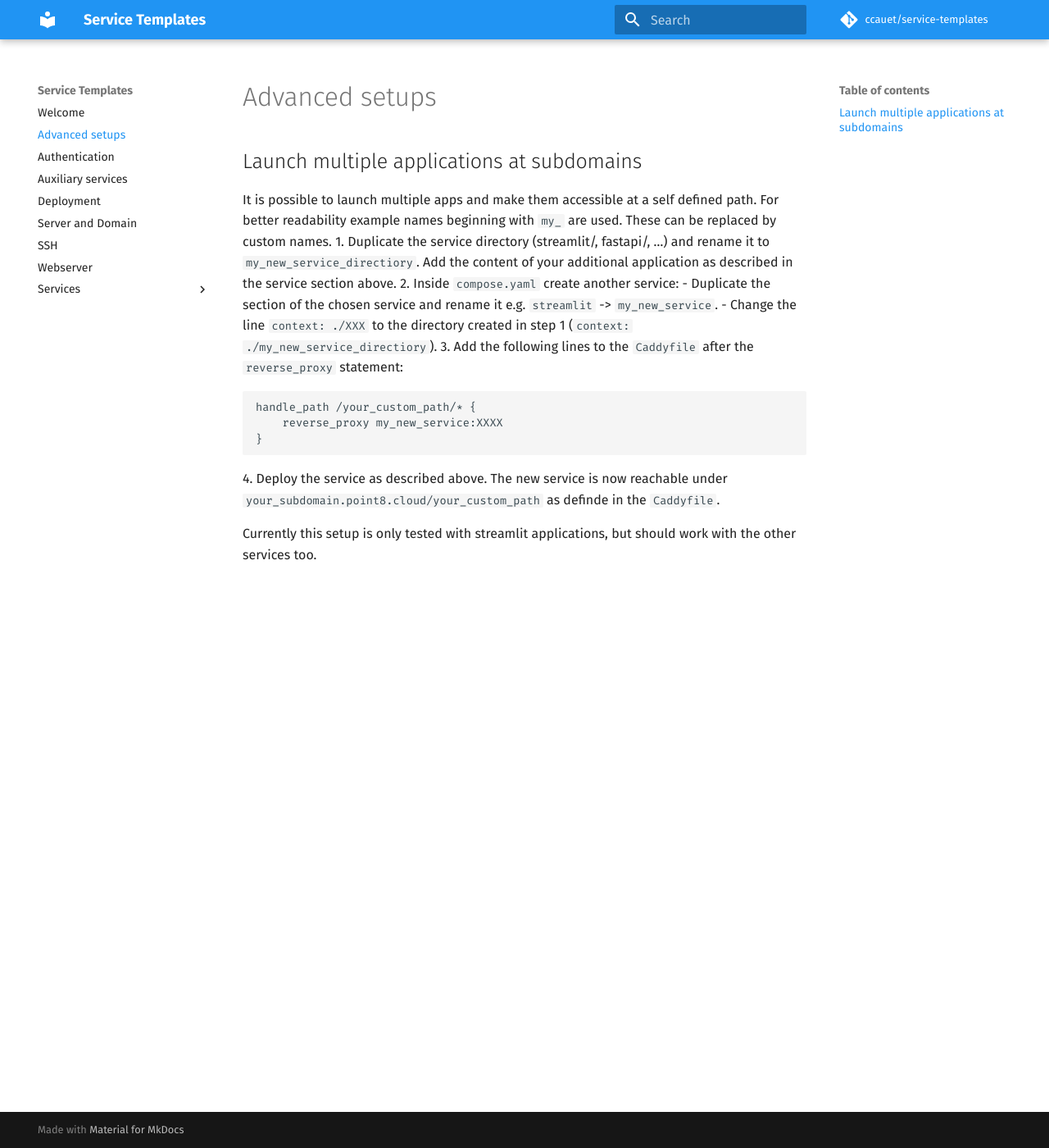
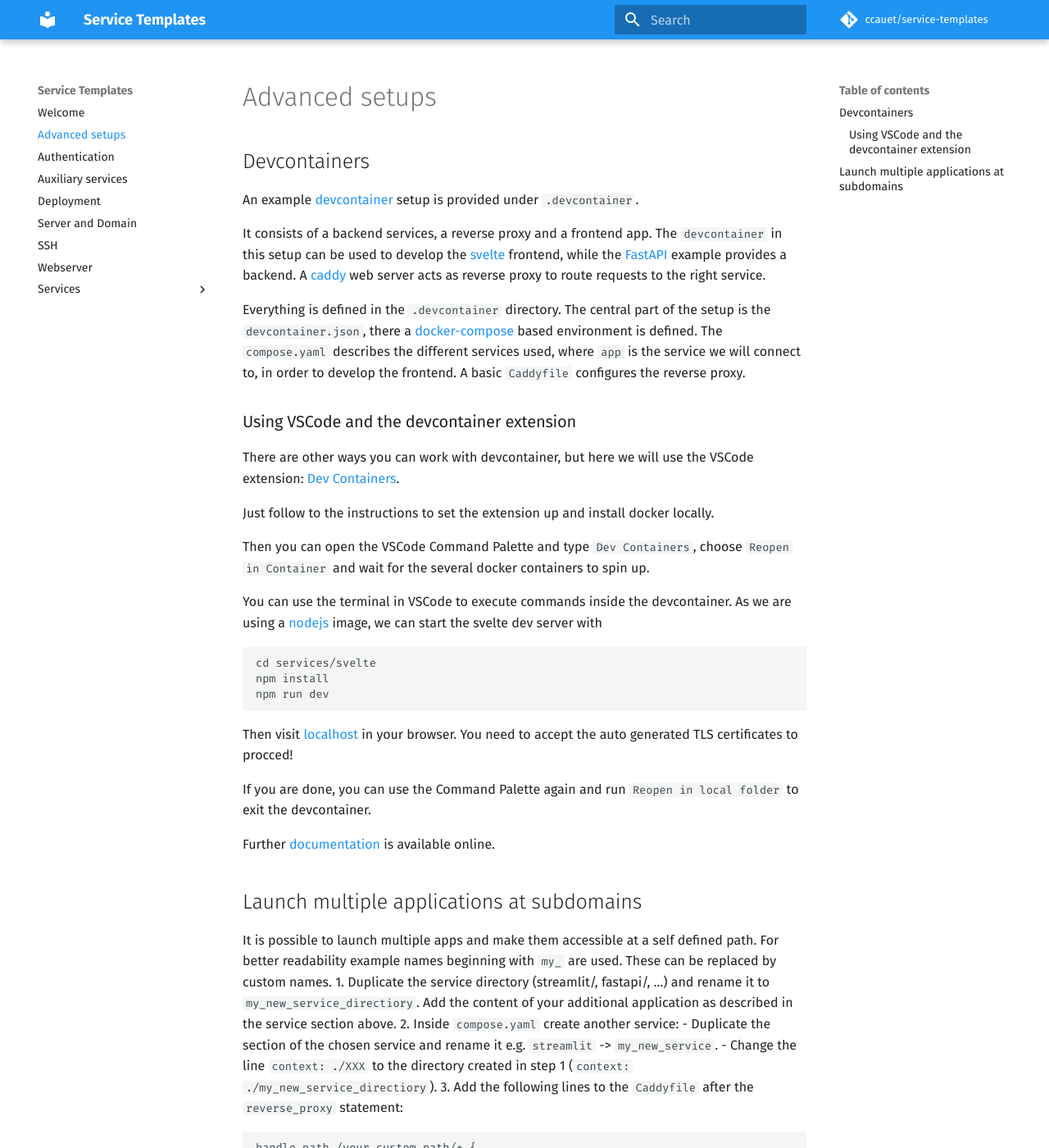
Before and after one commit to point8/service-templates, an MkDocs documentation site: the page built from docs/content/advanced.md, in a window 1280 px wide and 1400 px high. Shown: the whole window at 82% size. Built offline with MkDocs 1.6.1 and Material for MkDocs 9.7.7, drawn with Linux system fonts in a browser that asks for light colours.

Commit message:
Add basic devcontainer example

````diff
--- a/docs/content/advanced.md
+++ b/docs/content/advanced.md
@@ -1,4 +1,34 @@
 # Advanced setups
+
+## Devcontainers
+
+An example [devcontainer](https://containers.dev) setup is provided under `.devcontainer`.
+
+It consists of a backend services, a reverse proxy and a frontend app. The `devcontainer` in this setup can be used to develop the [svelte](https://svelte.dev) frontend, while the [FastAPI](https://fastapi.tiangolo.com) example provides a backend. A [caddy](https://caddyserver.com/) web server acts as reverse proxy to route requests to the right service.
+
+Everything is defined in the `.devcontainer` directory. The central part of the setup is the `devcontainer.json`, there a [docker-compose](https://docs.docker.com/compose/) based environment is defined. The `compose.yaml` describes the different services used, where `app` is the service we will connect to, in order to develop the frontend. A basic `Caddyfile` configures the reverse proxy.
+
+### Using VSCode and the devcontainer extension
+
+There are other ways you can work with devcontainer, but here we will use the VSCode extension: [Dev Containers](https://marketplace.visualstudio.com/items?itemName=ms-vscode-remote.remote-containers).
+
+Just follow to the instructions to set the extension up and install docker locally.
+
+Then you can open the VSCode Command Palette and type `Dev Containers`, choose `Reopen in Container` and wait for the several docker containers to spin up.
+
+You can use the terminal in VSCode to execute commands inside the devcontainer. As we are using a [nodejs](https://nodejs.org) image, we can start the svelte dev server with
+
+```
+cd services/svelte
+npm install
+npm run dev
+```
+
+Then visit [localhost](https://localhost) in your browser. You need to accept the auto generated TLS certificates to procced!
+
+If you are done, you can use the Command Palette again and run `Reopen in local folder` to exit the devcontainer.
+
+Further [documentation](https://code.visualstudio.com/docs/remote/remote-overview) is available online.
 
 ## Launch multiple applications at subdomains
 
````
Also changed, not shown: 3 other files.
